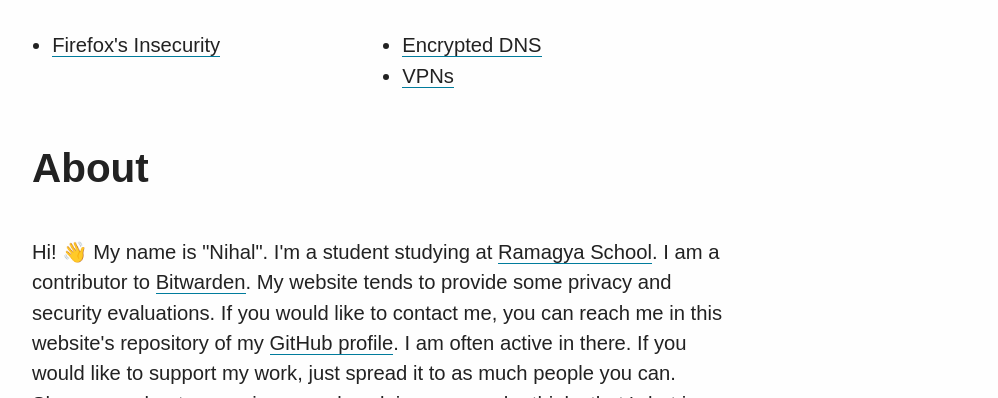
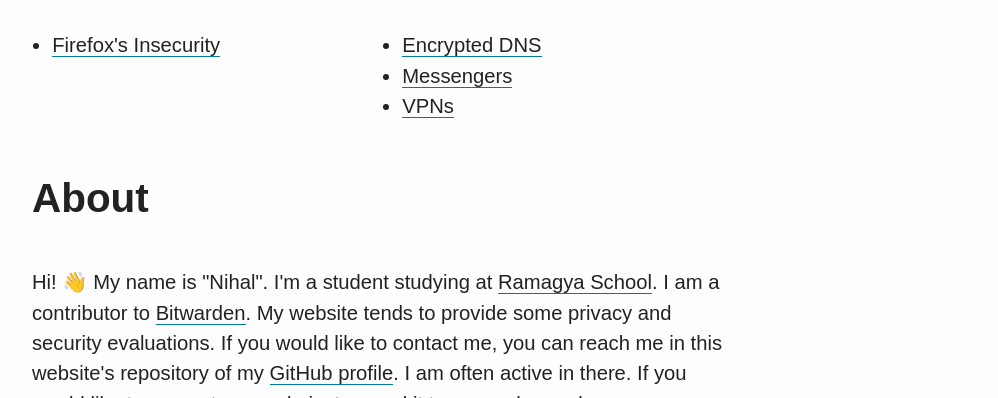
Before and after one commit to JUBIT/nihal247.github.io, a plain HTML site: page index.html in a window 1280 px wide. Shown: the part 702-1100 px from the top of the page, without its empty margins (258-1256 px from the left). Drawn offline with Linux system fonts and the light colour scheme.

Commit message:
Update index.html

```diff
--- a/index.html
+++ b/index.html
@@ -41,6 +41,7 @@
       <h2>Privacy</h2>
       <ul class="index-column-list">
         <li><a href="encrypted-dns">Encrypted DNS</a></li>
+        <li><a href="messengers.html">Messengers</a></li>
         <li><a href="vpns">VPNs</a></li>
       </ul>
     </div>
```
